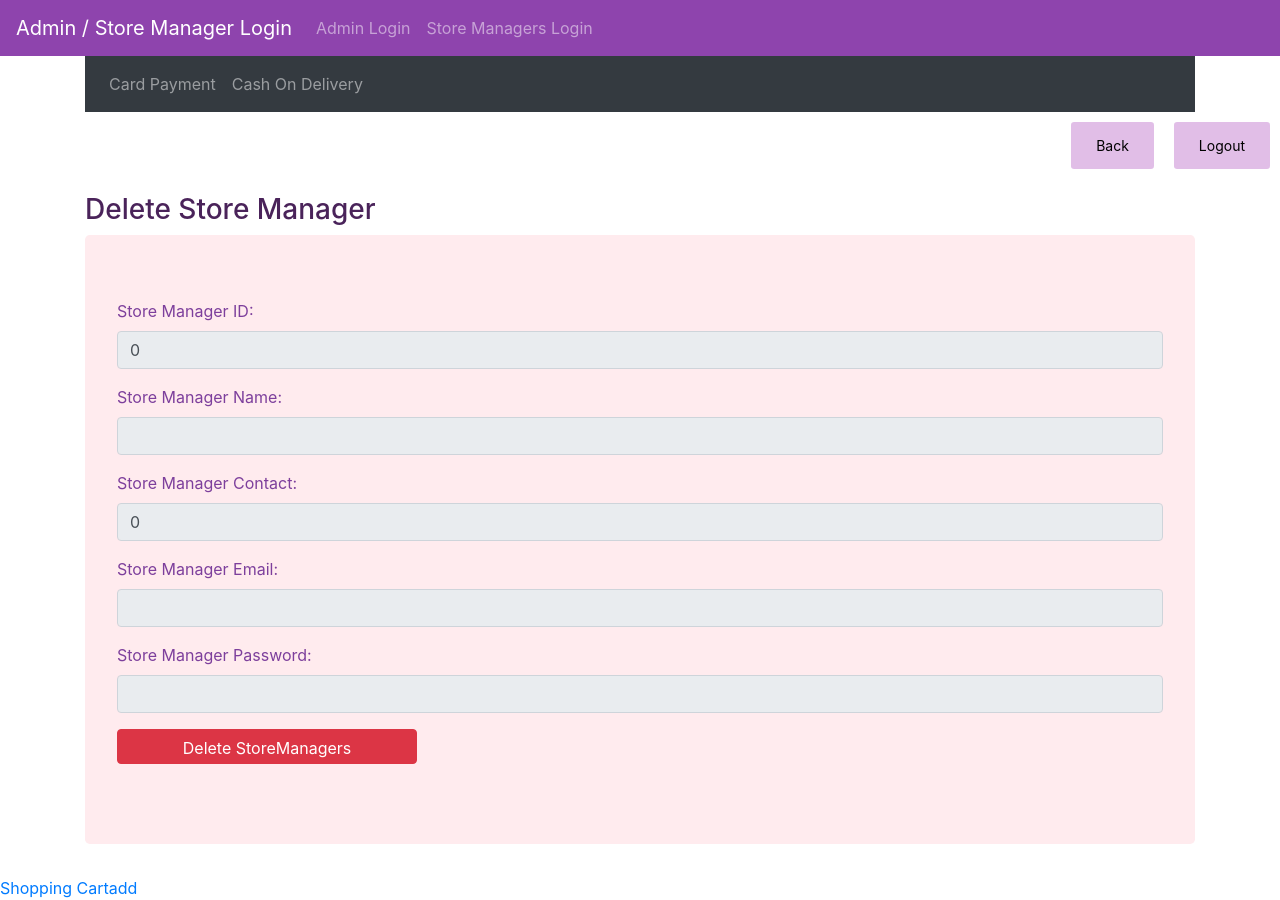
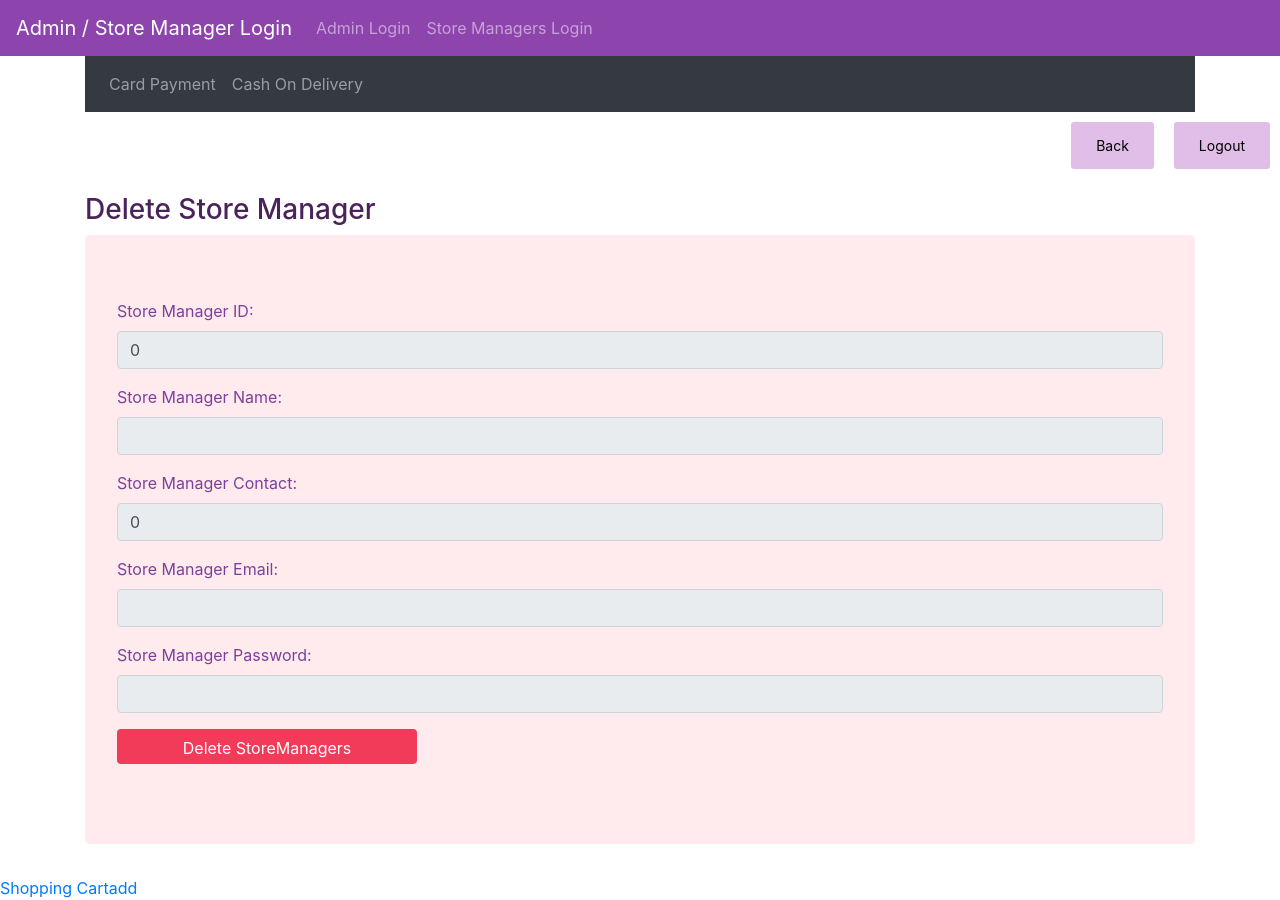
Before and after one commit to arojayathilaka/Application-Frameworks-Group-Project, a React (Create React App) app: page /deleteSM/1 in a window 1280 px wide. Built offline with nearby package versions, Linux system fonts and the light colour scheme; no server answers.

Commit message:
delete button changed

```diff
--- a/src/components/admin/delete-storemanager.js
+++ b/src/components/admin/delete-storemanager.js
@@ -157,7 +157,7 @@ class DeleteStoreManager extends Component{
                         </div>
 
                         <div className="form-group">
-                            <input type="submit" value="Delete StoreManagers" className="btn btn-danger"/>
+                            <input type="submit" value="Delete StoreManagers" style={{color:"#fff",backgroundColor:"#F23A59"}} className="btn"/>
                         </div>
 
                     </form>
```
